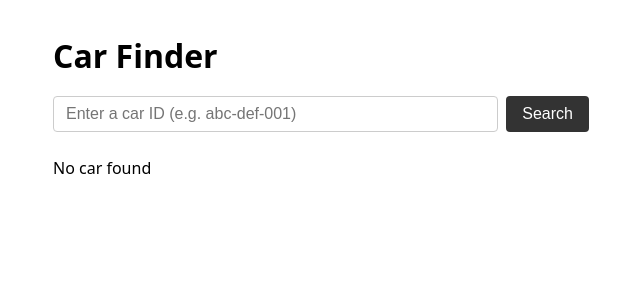
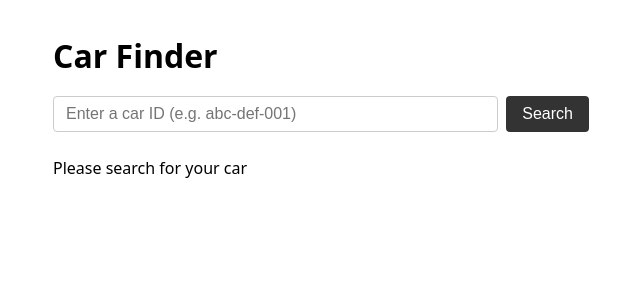
Before and after one commit to JacobTomaszewski22/plannerpal-technical-test, a React (Vite) app in the folder client/: page / in a window 1280 px wide. Shown: the top 300 px of the page, without its empty margins (319-959 px from the left). Built offline with nearby package versions, Linux system fonts and the light colour scheme.

Commit message:
Completed all loading, not found, error and car states

```diff
--- a/client/src/App.tsx
+++ b/client/src/App.tsx
@@ -23,16 +23,22 @@ function App() {
   const [carNotFound, setCarNotFound] = useState(false)
 
   const handleSearch = async () => {
-    // TODO: Call fetchCarById with the carId and update the state accordingly.
     //set the loading to be true
     setLoading(true)
     //set up the returned car variable
     let returnedCar: carType | undefined;
+    //error handling
     try {
+      //try to find the car by ID
       returnedCar = await fetchCarById(carId)
-    } catch (error: any) {
+    }
+    //if there was an error with the API
+    catch (error: any) {
+      //we check the error exists, and that the message attribute is of type string
       if (error && typeof error.message === 'string') {
+        //we do this so we can then check what the message contains
         if (error.message.match("Car not found")) {
+          //set the associated hook
           setCarNotFound(true)
         } else if (error.message.match("Network error")) {
           setIsError(true)
@@ -41,18 +47,20 @@ function App() {
 
     }
 
-
-
+    //if the returned object isn't undefined -> i.e we have found it
     if (typeof returnedCar !== 'undefined') {
+      //we set the error, loading and not found to false and then set the car,
       setIsError(false)
       setCar(returnedCar);
       setLoading(false)
       setCarNotFound(false)
     } else {
+      //since we have handled the other options in the catch, we only need to set the car and loading states here
       setCar(null);
+      setLoading(false);
     }
   };
-
+  //to conditionally display the different states we have a long tuple condition. The flow is Error -> Loading -> Not Found -> Car
   return (
     <div className="app">
       <h1>Car Finder</h1>
@@ -64,7 +72,11 @@ function App() {
           value={carId}
           onChange={(e) => setCarId(e.target.value)}
         />
-        <button onClick={handleSearch}>Search</button>
+        <button
+          id="search-button"
+          onClick={handleSearch}>
+          Search
+        </button>
       </div>
       {isError ?
         <div className='error-box'>
@@ -72,13 +84,15 @@ function App() {
           <p>Something seems to have gone wrong! Please retry your search</p>
         </div>
         :
-        carNotFound ?
-          <div className='error-box'>
-            <h2>No car found</h2>
-            <p>Please check to see if you entered the car ID correctly.</p>
-          </div>
+        loading ? <CarSkeleton />
           :
-          loading ? <CarSkeleton /> : <CarCard car={car} />
+          carNotFound ?
+            <div className='error-box'>
+              <h2>No car found</h2>
+              <p>Please check to see if you entered the car ID correctly.</p>
+            </div>
+            :
+            <CarCard car={car} />
       }
 
     </div>
@@ -86,13 +100,14 @@ function App() {
 }
 
 
-
+//the car card to display car info
 function CarCard({ car }: { car: carType | null }) {
   const currentYear = new Date().getFullYear()
 
+  //just checking to ensure car is present. This is also what is shown on page load as all conditions are null, and car is null
   if (!car) {
     return (
-      <>No car found</>
+      <>Please search for your car</>
     )
   }
 
@@ -121,6 +136,7 @@ function CarCard({ car }: { car: carType | null }) {
   )
 }
 
+//car skeleton to display loading state
 function CarSkeleton() {
   return (
     <div className='car-card'>
@@ -141,6 +157,7 @@ function CarSkeleton() {
   )
 }
 
+//loading spinner
 function LoadingSpinner() {
   return (
     <span className="loader"></span>
```
